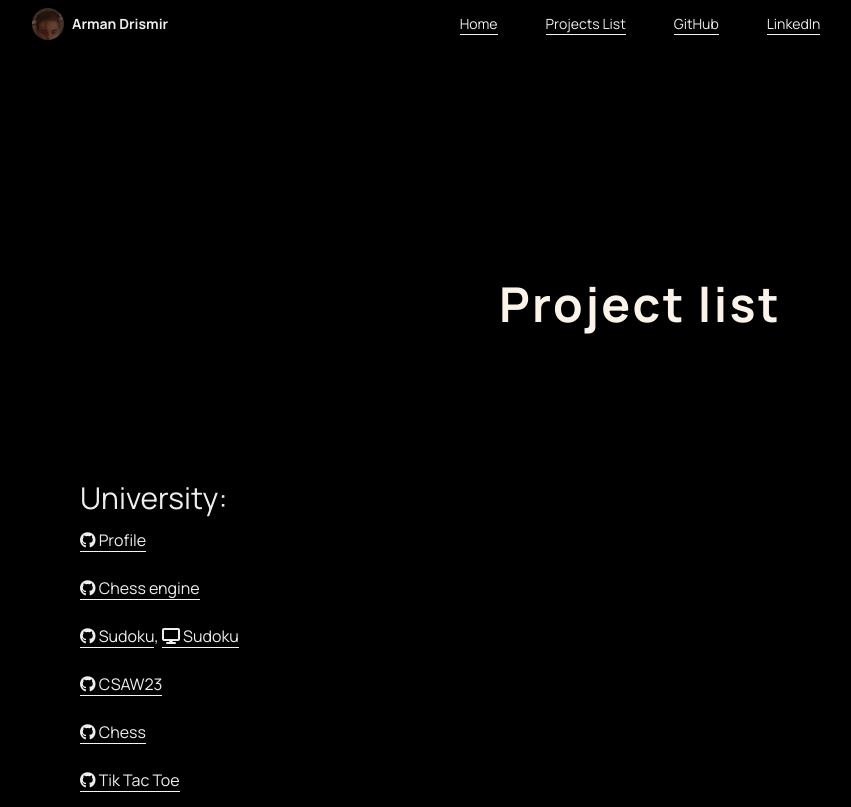
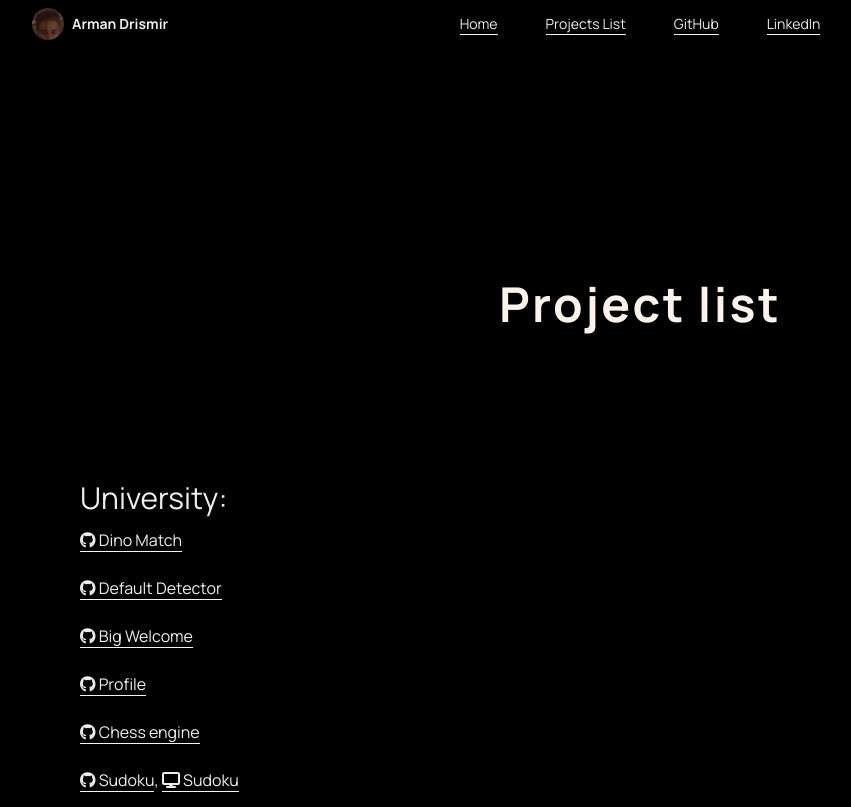
Before and after one commit to ArmanDris/ArmanDris.github.io, a website: page projects.html in a window 1280 px wide. Shown: the top 807 px of the page, without its empty margins (0-851 px from the left). Drawn offline with Linux system fonts and the light colour scheme.

Commit message:
Updated projects list

```diff
--- a/projects.html
+++ b/projects.html
@@ -37,6 +37,9 @@
     <main class="p-20 leading-[3em] bg-black">
         <script src="https://kit.fontawesome.com/91e3179336.js" crossorigin="anonymous"></script>
         <h3 class="text-3xl">University:</h3>
+        <p><a href="https://github.com/ArmanDris/DinoMatch"><i class="fa-brands fa-github"></i> Dino Match</a></p>
+        <p><a href="https://github.com/ArmanDris/DefaultDetector"><i class="fa-brands fa-github"></i> Default Detector</a></p>
+        <p><a href="https://github.com/ArmanDris/big-welcome"><i class="fa-brands fa-github"></i> Big Welcome</a></p>
         <p><a href="https://github.com/ArmanDris/profile" target="_blank"><i class="fa-brands fa-github"></i> Profile</a></p>
         <p><a href="https://github.com/ArmanDris/ChessEngines" target="_blank"><i class="fa-brands fa-github"></i> Chess engine</a></p>
         <p><a href="https://github.com/ArmanDris/Sudoku" target="_blank"><i class="fa-brands fa-github"></i> Sudoku</a>, <a href="Sudoku/index.html" target="_blank"><i class="fa-solid fa-display"></i> Sudoku</a></p>
```
